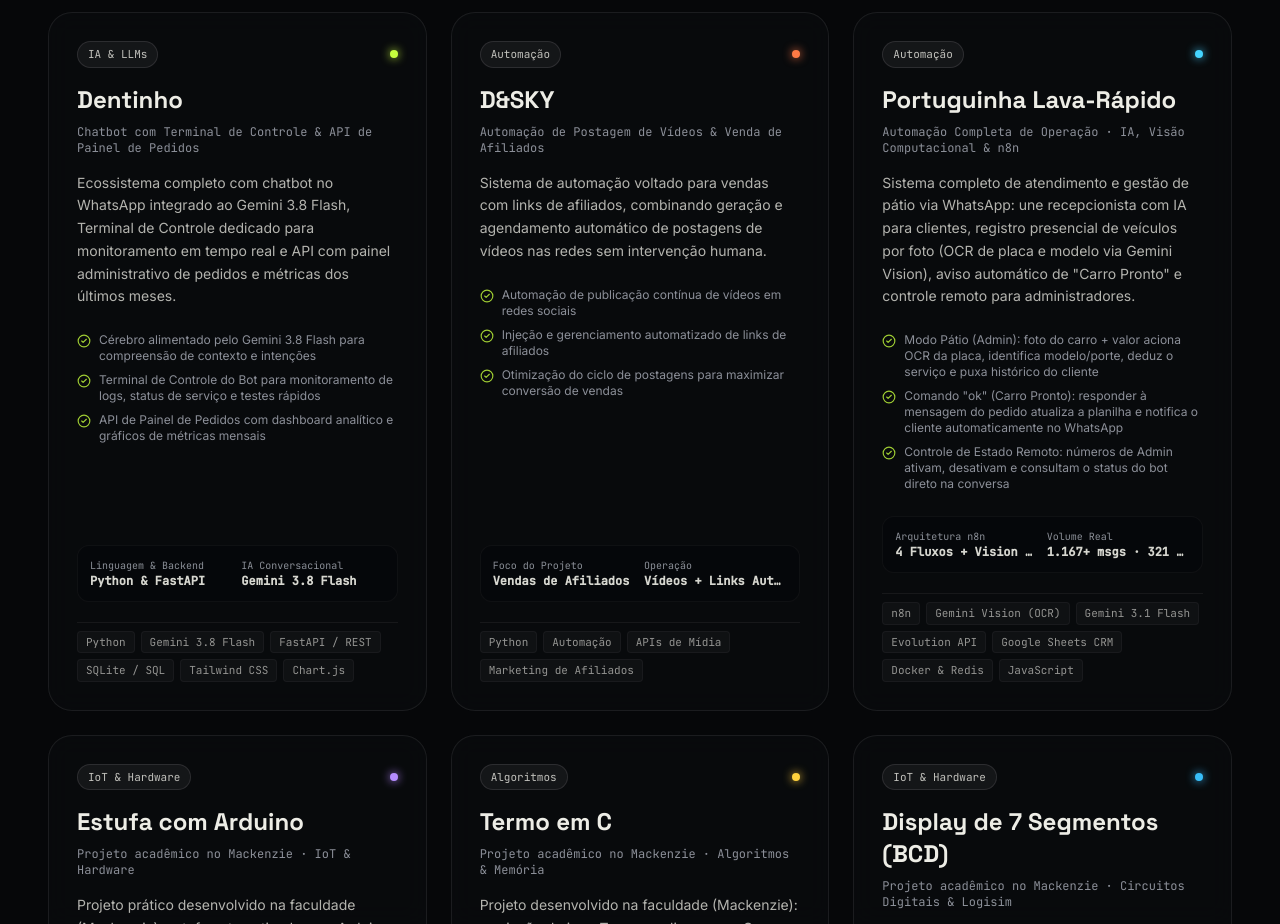
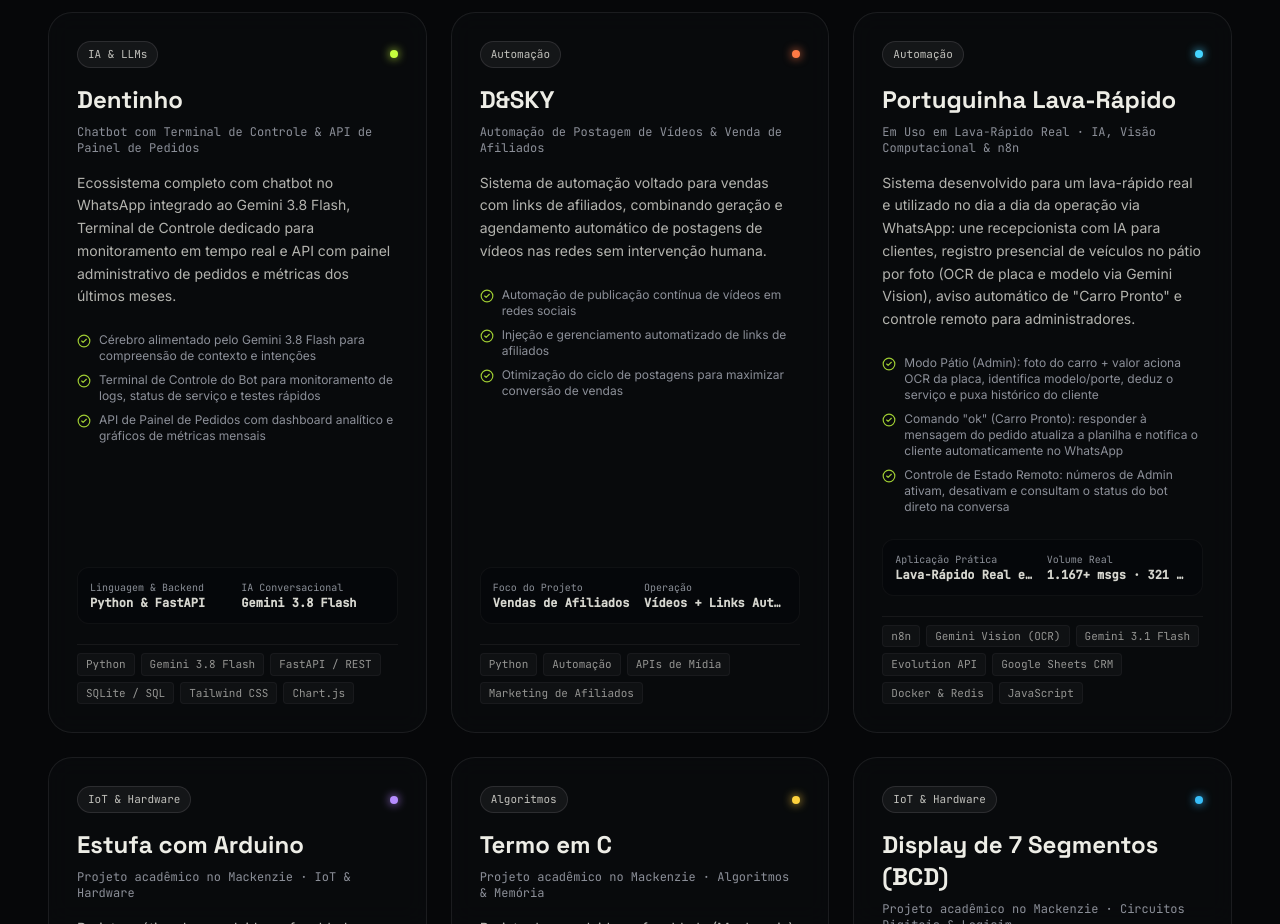
Before and after one commit to GuilhermefLima22/Portfolio, a React (Vite) app: page / in a window 1280 px wide. Shown: the part 2360-3284 px from the top of the page. Built offline with nearby package versions, Linux system fonts and the light colour scheme.

Commit message:
feat(portuguinha): highlight usage in a real car wash business across card, modal, and CV

```diff
--- a/public/curriculo.html
+++ b/public/curriculo.html
@@ -663,7 +663,7 @@
               <span class="project-stack">n8n · Gemini Vision (OCR) · Evolution API · Docker</span>
             </div>
             <ul class="project-bullets">
-              <li>Sistema completo em operação real (+1.160 mensagens e +320 contatos), unindo recepcionista IA, gestão de pátio e CRM no Google Sheets.</li>
+              <li><strong>Utilizado por um lava-rápido real no dia a dia</strong> (+1.160 mensagens e +320 contatos atendidos), unindo recepcionista IA, gestão de pátio e CRM no Google Sheets.</li>
               <li><strong>Modo Pátio (Admin):</strong> envio de foto do veículo + valor aciona OCR da placa, identifica modelo/porte, deduz o serviço e puxa histórico do cliente.</li>
               <li><strong>Governança no WhatsApp:</strong> responder <code>"ok"</code> no pedido avisa o cliente que o carro está pronto; comandos de Admin (<code>ativar</code>/<code>desativar</code>/<code>status</code>) controlam o estado do bot em tempo real.</li>
             </ul>
--- a/src/components/ProjectModal.tsx
+++ b/src/components/ProjectModal.tsx
@@ -563,7 +563,7 @@
                 </span>
                 <span className="text-signal flex items-center gap-1.5 font-medium">
                   <span className="w-2 h-2 rounded-full bg-signal animate-pulse" />
-                  Projeto Finalizado • 4 Fluxos Ativos
+                  Projeto Finalizado • Em Uso em Lava-Rápido Real
                 </span>
               </div>
 
--- a/src/data/portfolioData.ts
+++ b/src/data/portfolioData.ts
@@ -110,13 +110,13 @@
   {
     id: 'portuguinha',
     title: 'Portuguinha Lava-Rápido',
-    tagline: 'Automação Completa de Operação · IA, Visão Computacional & n8n',
+    tagline: 'Em Uso em Lava-Rápido Real · IA, Visão Computacional & n8n',
     category: 'automacao',
     status: 'Finalizado',
     description:
-      'Sistema completo de atendimento e gestão de pátio via WhatsApp: une recepcionista com IA para clientes, registro presencial de veículos por foto (OCR de placa e modelo via Gemini Vision), aviso automático de "Carro Pronto" e controle remoto para administradores.',
+      'Sistema desenvolvido para um lava-rápido real e utilizado no dia a dia da operação via WhatsApp: une recepcionista com IA para clientes, registro presencial de veículos no pátio por foto (OCR de placa e modelo via Gemini Vision), aviso automático de "Carro Pronto" e controle remoto para administradores.',
     longDescription:
-      'Desenvolvido para automatizar de ponta a ponta a rotina real do Lava-Rápido do Portuga, o projeto unifica 4 fluxos inteligentes no n8n integrados à Evolution API e ao Google Sheets. Além do Agente Recepcionista que atende os clientes automaticamente, conta com números de Admin para gestão rápida de pátio: basta enviar uma foto do carro com o valor na legenda para a Visão Computacional (Gemini Vision) ler a placa (OCR), identificar modelo e porte, deduzir o serviço pela tabela de preços e recuperar o histórico do cliente na planilha. Quando o serviço termina, responder "ok" na mensagem do pedido atualiza o status para "Pronto" e avisa o cliente no privado. Os administradores também controlam o estado do bot em tempo real pelo WhatsApp (ativar, desativar e status).',
+      'Criado e implementado para resolver de ponta a ponta a rotina de um estabelecimento real (Lava-Rápido do Portuga), o projeto unifica 4 fluxos inteligentes no n8n integrados à Evolution API e ao Google Sheets. Além do Agente Recepcionista que atende clientes reais no WhatsApp, conta com números de Admin para gestão rápida de pátio: basta enviar uma foto do carro com o valor na legenda para a Visão Computacional (Gemini Vision) ler a placa (OCR), identificar modelo e porte, deduzir o serviço pela tabela de preços e recuperar o histórico do cliente na planilha. Quando o serviço termina, responder "ok" na mensagem do pedido atualiza o status para "Pronto" e avisa o cliente no privado. Os administradores também controlam o estado do bot em tempo real pelo WhatsApp (ativar, desativar e status).',
     highlights: [
       'Modo Pátio (Admin): foto do carro + valor aciona OCR da placa, identifica modelo/porte, deduz o serviço e puxa histórico do cliente',
       'Comando "ok" (Carro Pronto): responder à mensagem do pedido atualiza a planilha e notifica o cliente automaticamente no WhatsApp',
@@ -135,10 +135,10 @@
       'JavaScript',
     ],
     facts: [
+      { label: 'Aplicação Prática', value: 'Lava-Rápido Real em Operação' },
+      { label: 'Volume Real', value: '1.167+ msgs · 321 contatos' },
       { label: 'Arquitetura n8n', value: '4 Fluxos + Vision OCR' },
-      { label: 'Volume Real', value: '1.167+ msgs · 321 contatos' },
       { label: 'Modo Pátio (Admin)', value: 'Foto + Valor → Registro' },
-      { label: 'IA & Visão Computacional', value: 'Gemini Flash + OCR de Placa' },
       { label: 'Persistência & CRM', value: 'Google Sheets em Tempo Real' },
       { label: 'Infraestrutura', value: 'Docker Compose + Evolution API' },
     ],
```
